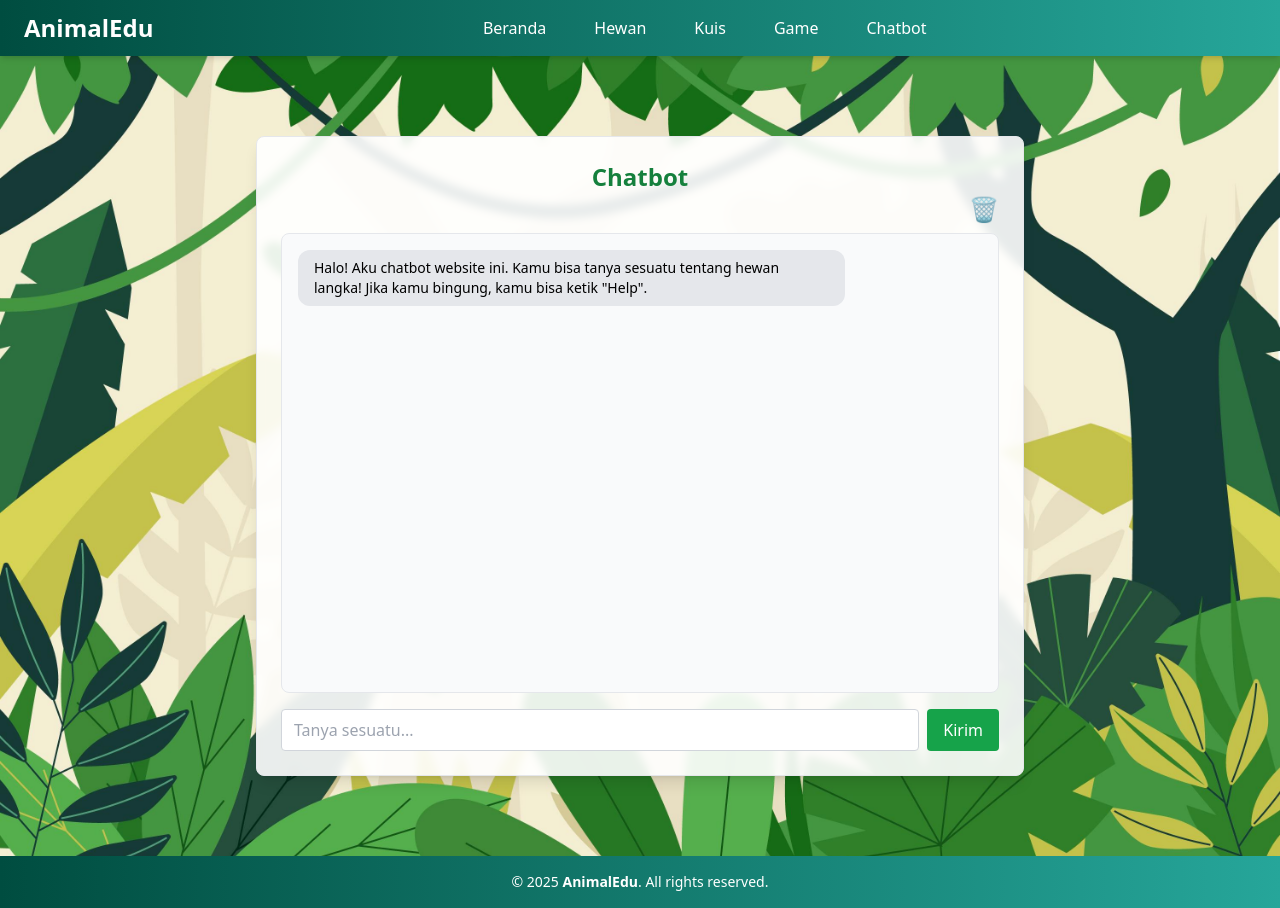
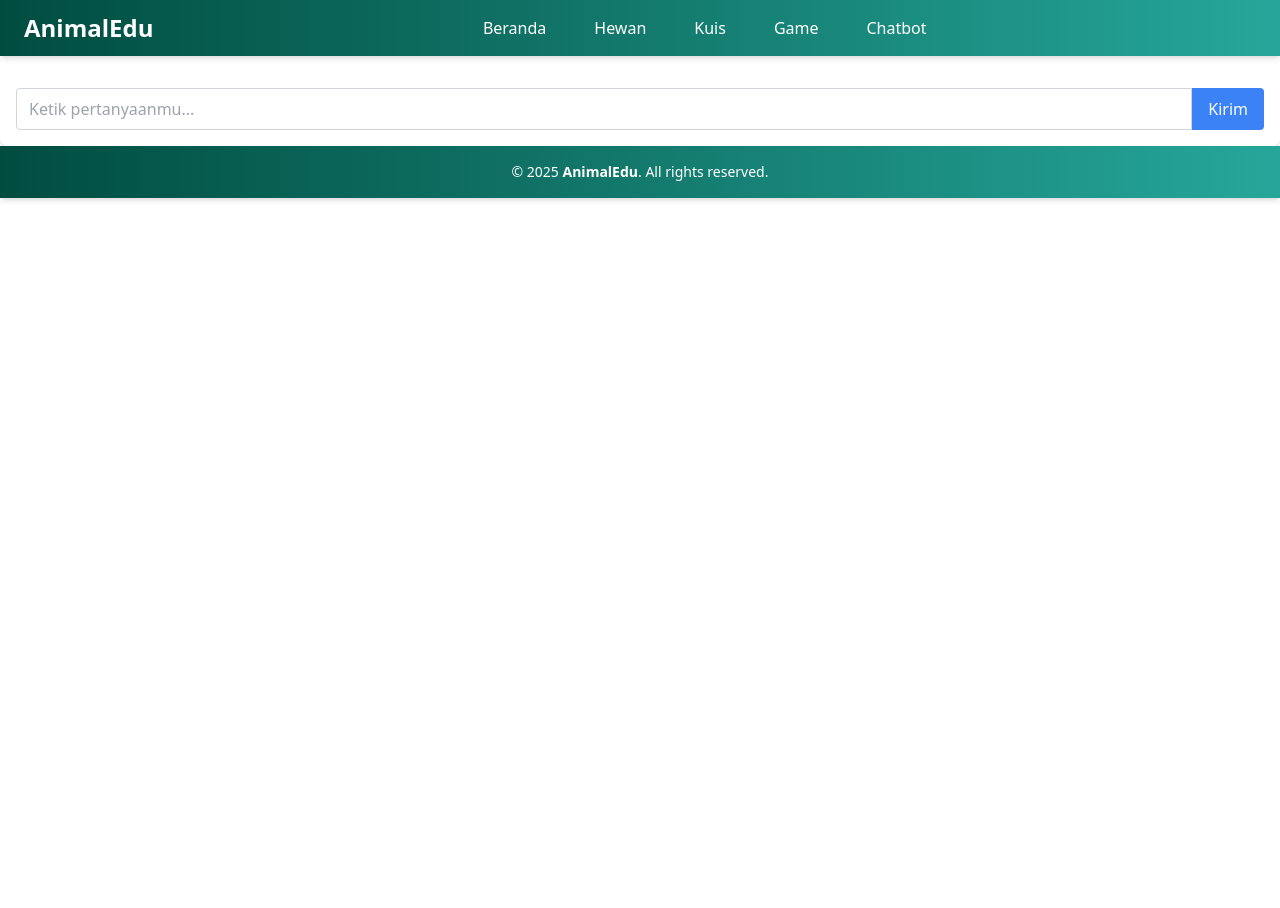
Before and after one commit to Fauzi-1/hewan-ilmiah, a React (Create React App) app in the folder client/: page /chatbot in a window 1280 px wide. After the commit the page ends 800 px from the top, so only its background shows below. Built offline with nearby package versions, Linux system fonts and the light colour scheme.

Commit message:
plis work

```diff
--- a/client/src/pages/Chatbot.jsx
+++ b/client/src/pages/Chatbot.jsx
@@ -1,40 +1,13 @@
-import React, { useState, useRef, useEffect } from 'react';
-import axios from '../api/api';
-import backgroundImage from '../assets/hero_bg.jpg';
+import React, { useState } from 'react';
+import axios from 'axios';
 
 const Chatbot = ({ onOpenModal }) => {
   const [messages, setMessages] = useState([]);
   const [input, setInput] = useState('');
   const [typing, setTyping] = useState(false);
-  const chatRef = useRef(null);
-
-  useEffect(() => {
-    const stored = localStorage.getItem('chatbotHistory');
-    if (stored) {
-      setMessages(JSON.parse(stored));
-    } else {
-      const initial = [
-        {
-          sender: 'bot',
-          text: 'Halo! Aku chatbot website ini. Kamu bisa tanya sesuatu tentang hewan langka! Jika kamu bingung, kamu bisa ketik "Help".',
-        },
-      ];
-      setMessages(initial);
-      localStorage.setItem('chatbotHistory', JSON.stringify(initial));
-    }
-  }, []);
-
-  useEffect(() => {
-    chatRef.current?.scrollIntoView({ behavior: 'smooth' });
-  }, [messages, typing]);
 
   const updateMessages = (newMessages) => {
     setMessages(newMessages);
-    localStorage.setItem('chatbotHistory', JSON.stringify(newMessages));
-  };
-
-  const isImageUrl = (text) => {
-    return typeof text === 'string' && text.startsWith('https://res.cloudinary.com');
   };
 
   const handleSend = async () => {
@@ -49,28 +22,42 @@ const Chatbot = ({ onOpenModal }) => {
     try {
       const res = await axios.post('/chatbot/ask', { message: input });
       const reply = res?.data?.response?.trim() || 'Maaf, saya tidak mengerti pertanyaanmu.';
-      const botMessage = { sender: 'bot', text: reply };
 
-      const updatedMessages = [...tempMessages, botMessage];
+      // Jika format jawaban "Image:Nama Hewan"
+      if (reply.startsWith("Image:")) {
+        const animalName = reply.replace("Image:", "").trim();
+        try {
+          const detailRes = await axios.get(`/animals?name=${encodeURIComponent(animalName)}`);
+          const animal = detailRes.data;
+
+          if (animal) {
+            const botText = {
+              sender: 'bot',
+              text: `Ini ${animal.name}. ${animal.description || ''}`,
+            };
+            const botImage = {
+              sender: 'bot',
+              image: animal.image,
+              name: animal.name,
+            };
+
             setTimeout(() => {
-        updateMessages(updatedMessages);
+              updateMessages([...tempMessages, botText, botImage]);
               setTyping(false);
             }, 600);
-
-      // ✅ Tambahan: jika chatbot menyertakan tipe animalImage
-      if (res.data?.type === 'Image' && res.data?.animalName) {
-        try {
-          const detailRes = await axios.get(`/animals?name=${encodeURIComponent(res.data.animalName)}`);
-          const animal = detailRes.data;
-
-          if (animal && animal.name && onOpenModal) {
-            onOpenModal(animal.name);
+            return;
           }
         } catch (err) {
           console.error('Gagal mengambil data hewan:', err);
         }
       }
 
+      // Default: Balasan teks biasa
+      const botMessage = { sender: 'bot', text: reply };
+      setTimeout(() => {
+        updateMessages([...tempMessages, botMessage]);
+        setTyping(false);
+      }, 600);
     } catch (error) {
       console.error('Chatbot error:', error);
       const botMessage = { sender: 'bot', text: 'Terjadi kesalahan. Coba lagi nanti.' };
@@ -81,72 +68,46 @@ const Chatbot = ({ onOpenModal }) => {
     }
   };
 
-  const handleClearChat = () => {
-    const initial = [
-      { sender: 'bot', text: 'Halo! Aku chatbot website ini. Kamu bisa tanya sesuatu tentang hewan langka ke aku!' },
-    ];
-    updateMessages(initial);
+  const handleKeyPress = (e) => {
+    if (e.key === 'Enter') handleSend();
   };
 
   return (
-    <div
-      className="flex justify-center items-center min-h-screen bg-cover bg-center bg-no-repeat px-4"
-      style={{ backgroundImage: `url(${backgroundImage})` }}
-    >
-      <div className="w-full max-w-3xl p-6 bg-white/90 backdrop-blur-sm shadow-lg rounded-lg border border-gray-200 flex flex-col h-[80vh]">
-        <h2 className="text-2xl font-bold text-center text-green-700">Chatbot</h2>
-
-        <div className="flex justify-end mb-2">
-          <button
-            className="text-red-500 hover:text-red-700 text-xl sm:text-2xl"
-            title="Hapus Chat"
-            onClick={handleClearChat}
-          >
-            🗑️
-          </button>
-        </div>
-
-        <div className="flex-1 overflow-y-auto bg-gray-50 p-4 rounded-lg border border-gray-200 mb-4 space-y-3">
+    <div className="flex flex-col h-full bg-white rounded-lg shadow-md p-4">
+      <div className="flex-1 overflow-y-auto space-y-2 mb-4">
         {messages.map((msg, idx) => (
-            <div
-              key={idx}
-              className={`px-4 py-2 rounded-xl text-sm w-fit max-w-[80%] break-words ${
-                msg.sender === 'user'
-                  ? 'ml-auto bg-green-200 text-right'
-                  : 'mr-auto bg-gray-200 text-left'
-              }`}
-            >
-              {isImageUrl(msg.text) ? (
-                <img src={msg.text} alt="Gambar dari chatbot" className="max-w-full max-h-60 rounded-lg" />
+          <div key={idx} className={`flex ${msg.sender === 'user' ? 'justify-end' : 'justify-start'}`}>
+            <div className={`max-w-xs px-3 py-2 rounded-lg ${msg.sender === 'user' ? 'bg-blue-500 text-white' : 'bg-gray-200 text-black'}`}>
+              {msg.image ? (
+                <img
+                  src={msg.image}
+                  alt={msg.name || 'gambar'}
+                  className="w-48 h-auto cursor-pointer rounded"
+                  onClick={() => onOpenModal && onOpenModal(msg.name)}
+                />
               ) : (
-                msg.text
+                <p>{msg.text}</p>
               )}
             </div>
+          </div>
         ))}
-
-          {typing && (
-            <div className="text-sm text-gray-500 italic animate-pulse">Bot sedang mengetik...</div>
-          )}
-
-          <div ref={chatRef} />
+        {typing && <div className="text-sm text-gray-500">Bot sedang mengetik...</div>}
       </div>
-
-        <div className="flex gap-2">
+      <div className="flex">
         <input
+          className="flex-1 border border-gray-300 rounded-l px-3 py-2 focus:outline-none"
           type="text"
-            placeholder="Tanya sesuatu..."
+          placeholder="Ketik pertanyaanmu..."
           value={input}
           onChange={(e) => setInput(e.target.value)}
-            onKeyDown={(e) => e.key === 'Enter' && handleSend()}
-            className="flex-1 border border-gray-300 rounded px-3 py-2 focus:outline-none focus:ring-2 focus:ring-green-500"
+          onKeyPress={handleKeyPress}
         />
         <button
+          className="bg-blue-500 text-white px-4 py-2 rounded-r hover:bg-blue-600"
           onClick={handleSend}
-            className="bg-green-600 text-white px-4 py-2 rounded hover:bg-green-700 transition"
         >
           Kirim
         </button>
-        </div>
       </div>
     </div>
   );
```
Also changed, not shown: client/App.jsx (+9 -0 lines). Lines whose indentation alone changed are shown as unchanged.
